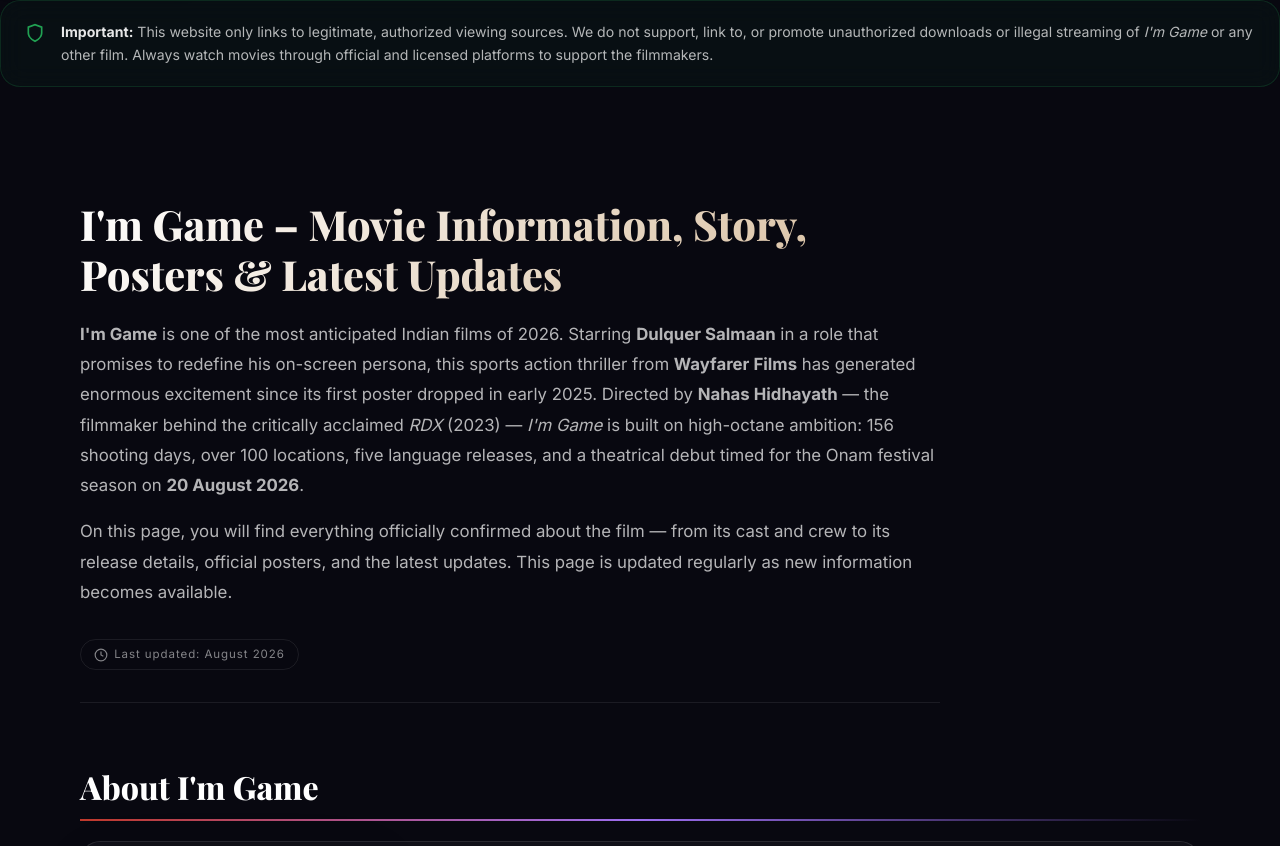
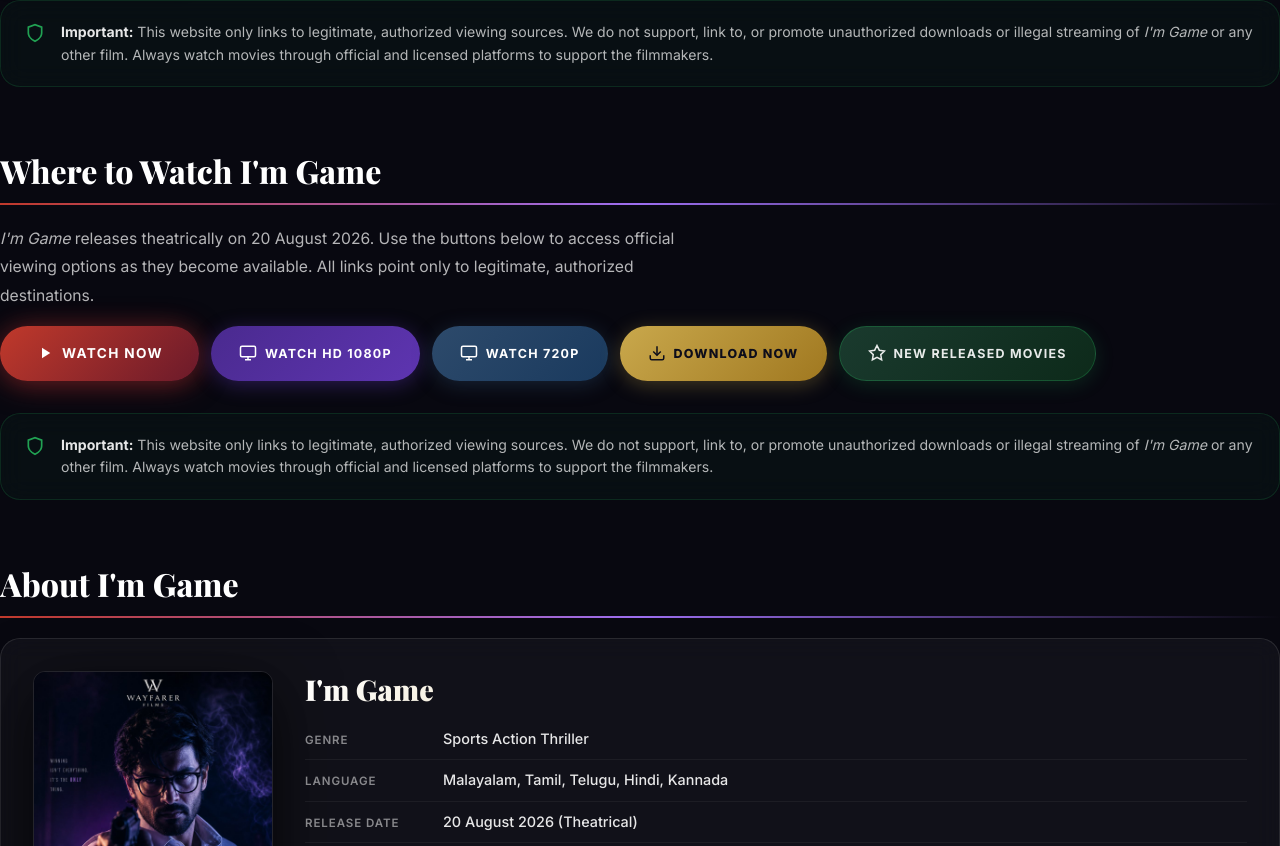
Before and after one commit to i-m-games/movie, a plain HTML site: page index.html in a window 1280 px wide. Shown: the part 1116-1962 px from the top of the page. Drawn offline with nearby package versions, Linux system fonts and the light colour scheme; a web font is replaced by a local one.

Commit message:
Update index.html

```diff
--- a/index.html
+++ b/index.html
@@ -335,21 +335,42 @@
     <!-- ============================================================
          SECTION 1: INTRODUCTION
          ============================================================ -->
-    <article class="article-wrapper">
-      <div class="container">
-        <header class="article-header">
-          <h1 class="article-h1">I'm Game – Movie Information, Story, Posters &amp; Latest Updates</h1>
-          <p class="article-intro">
-            <strong>I'm Game</strong> is one of the most anticipated Indian films of 2026. Starring <strong>Dulquer Salmaan</strong> in a role that promises to redefine his on-screen persona, this sports action thriller from <strong>Wayfarer Films</strong> has generated enormous excitement since its first poster dropped in early 2025. Directed by <strong>Nahas Hidhayath</strong> — the filmmaker behind the critically acclaimed <em>RDX</em> (2023) — <em>I'm Game</em> is built on high-octane ambition: 156 shooting days, over 100 locations, five language releases, and a theatrical debut timed for the Onam festival season on <strong>20 August 2026</strong>.
+    <section id="watch" class="article-section reveal" aria-labelledby="watch-heading">
+          <h2 id="watch-heading" class="section-heading">Where to Watch I'm Game</h2>
+          <p class="section-intro-text">
+            <em>I'm Game</em> releases theatrically on 20 August 2026. Use the buttons below to access official viewing options as they become available. All links point only to legitimate, authorized destinations.
           </p>
-          <p class="article-intro">
-            On this page, you will find everything officially confirmed about the film — from its cast and crew to its release details, official posters, and the latest updates. This page is updated regularly as new information becomes available.
-          </p>
-          <div class="article-update-tag">
-            <svg width="14" height="14" viewBox="0 0 24 24" fill="none" stroke="currentColor" stroke-width="2" aria-hidden="true"><circle cx="12" cy="12" r="10"/><polyline points="12 6 12 12 16 14"/></svg>
-            Last updated: August 2026
+
+          <div class="watch-buttons-group">
+            <a href="#" class="btn btn-primary btn-glow btn-large" data-link="watchNow" id="btn-watch-now" rel="noopener noreferrer">
+              <svg width="18" height="18" viewBox="0 0 24 24" fill="currentColor" aria-hidden="true"><path d="M8 5v14l11-7z"/></svg>
+              WATCH NOW
+            </a>
+            <a href="#" class="btn btn-hd" data-link="watch1080" id="btn-watch-1080" rel="noopener noreferrer">
+              <svg width="18" height="18" viewBox="0 0 24 24" fill="none" stroke="currentColor" stroke-width="2" aria-hidden="true"><rect x="2" y="3" width="20" height="14" rx="2" ry="2"/><line x1="8" y1="21" x2="16" y2="21"/><line x1="12" y1="17" x2="12" y2="21"/></svg>
+              WATCH HD 1080P
+            </a>
+            <a href="#" class="btn btn-hd btn-720" data-link="watch720" id="btn-watch-720" rel="noopener noreferrer">
+              <svg width="18" height="18" viewBox="0 0 24 24" fill="none" stroke="currentColor" stroke-width="2" aria-hidden="true"><rect x="2" y="3" width="20" height="14" rx="2" ry="2"/><line x1="8" y1="21" x2="16" y2="21"/><line x1="12" y1="17" x2="12" y2="21"/></svg>
+              WATCH 720P
+            </a>
+            <a href="#" class="btn btn-download" data-link="download" id="btn-download" rel="noopener noreferrer">
+              <svg width="18" height="18" viewBox="0 0 24 24" fill="none" stroke="currentColor" stroke-width="2" aria-hidden="true"><path d="M21 15v4a2 2 0 0 1-2 2H5a2 2 0 0 1-2-2v-4"/><polyline points="7 10 12 15 17 10"/><line x1="12" y1="15" x2="12" y2="3"/></svg>
+              DOWNLOAD NOW
+            </a>
+            <a href="#" class="btn btn-new-releases" data-link="newReleases" id="btn-new-releases" rel="noopener noreferrer">
+              <svg width="18" height="18" viewBox="0 0 24 24" fill="none" stroke="currentColor" stroke-width="2" aria-hidden="true"><polygon points="12 2 15.09 8.26 22 9.27 17 14.14 18.18 21.02 12 17.77 5.82 21.02 7 14.14 2 9.27 8.91 8.26 12 2"/></svg>
+              NEW RELEASED MOVIES
+            </a>
           </div>
-        </header>
+
+          <div class="watch-notice glass-card">
+            <svg width="20" height="20" viewBox="0 0 24 24" fill="none" stroke="currentColor" stroke-width="2" aria-hidden="true"><path d="M12 22s8-4 8-10V5l-8-3-8 3v7c0 6 8 10 8 10z"/></svg>
+            <p>
+              <strong>Important:</strong> This website only links to legitimate, authorized viewing sources. We do not support, link to, or promote unauthorized downloads or illegal streaming of <em>I'm Game</em> or any other film. Always watch movies through official and licensed platforms to support the filmmakers.
+            </p>
+          </div>
+        </section>
 
         <!-- ============================================================
              SECTION 2: ABOUT
```
